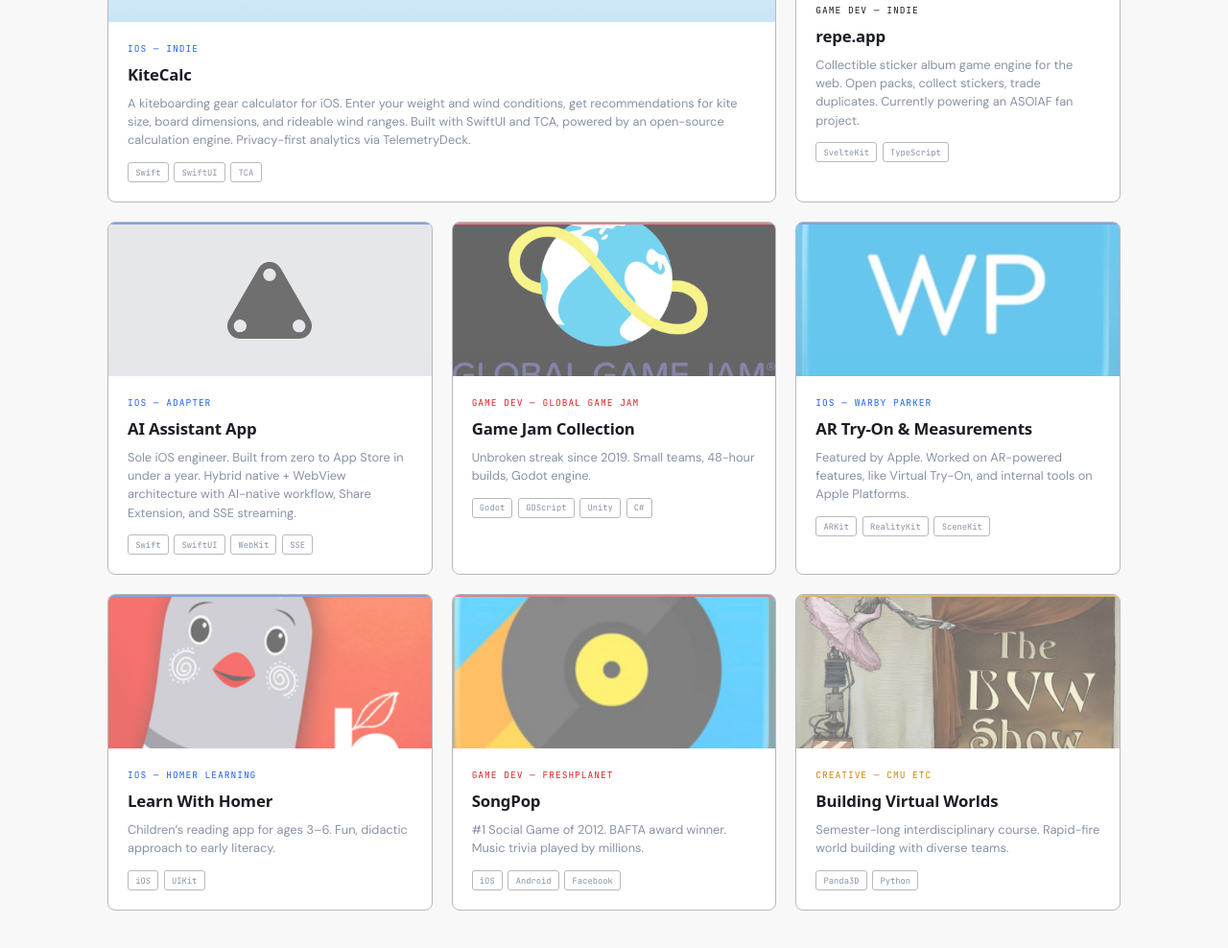
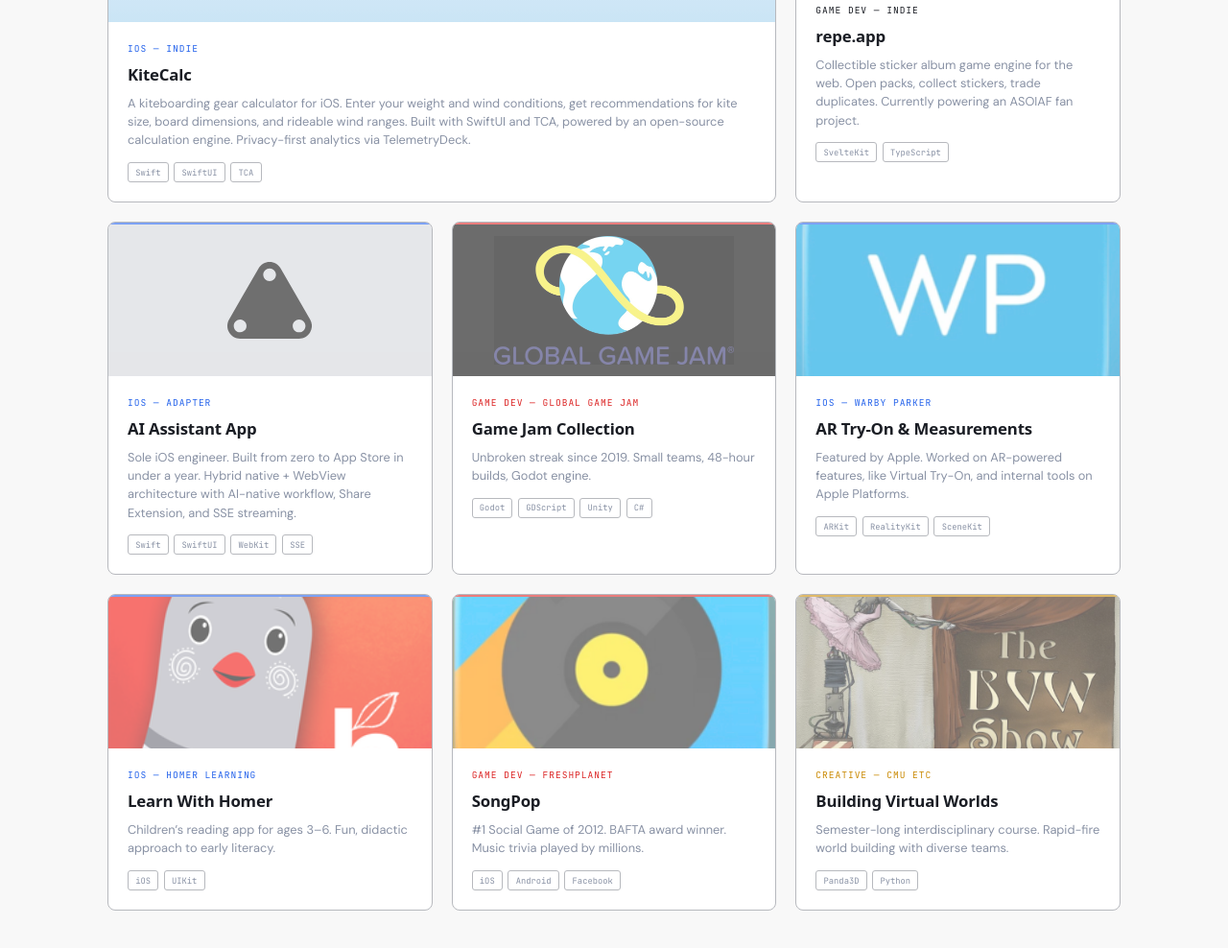
Before and after one commit to dornad/website, an Astro site: page / in a window 1280 px wide. Shown: the part 2174-3162 px from the top of the page at 96% size. Built offline with nearby package versions, Linux system fonts and the light colour scheme; Astro itself is replaced by a stand-in of ours; a web font is replaced by a local one.

Commit message:
feat: add thumb-ggj and thumb-bvw styles

```diff
--- a/src/components/Projects.astro
+++ b/src/components/Projects.astro
@@ -79,7 +79,7 @@
         </article>
 
         <article class="project-card" data-category="gamedev">
-            <div class="project-thumb">
+            <div class="project-thumb thumb-ggj">
                 <img src="/images/projects/ggj.png" alt="Global Game Jam logo" />
             </div>
             <div class="project-body">
@@ -166,7 +166,7 @@
         </article>
 
         <article class="project-card" data-category="creative">
-            <div class="project-thumb">
+            <div class="project-thumb thumb-bvw">
                 <img src="/images/projects/bvw.png" alt="The BVW Show illustration" />
             </div>
             <div class="project-body">
@@ -302,6 +302,19 @@
         object-fit: contain;
     }
 
+    .project-thumb.thumb-ggj {
+        background: #0a0a0a;
+    }
+
+    .project-thumb.thumb-ggj img {
+        object-fit: contain;
+        padding: 12px;
+    }
+
+    .project-thumb.thumb-bvw img {
+        object-position: right center;
+    }
+
     .project-card.featured .project-thumb {
         height: 200px;
     }
```
